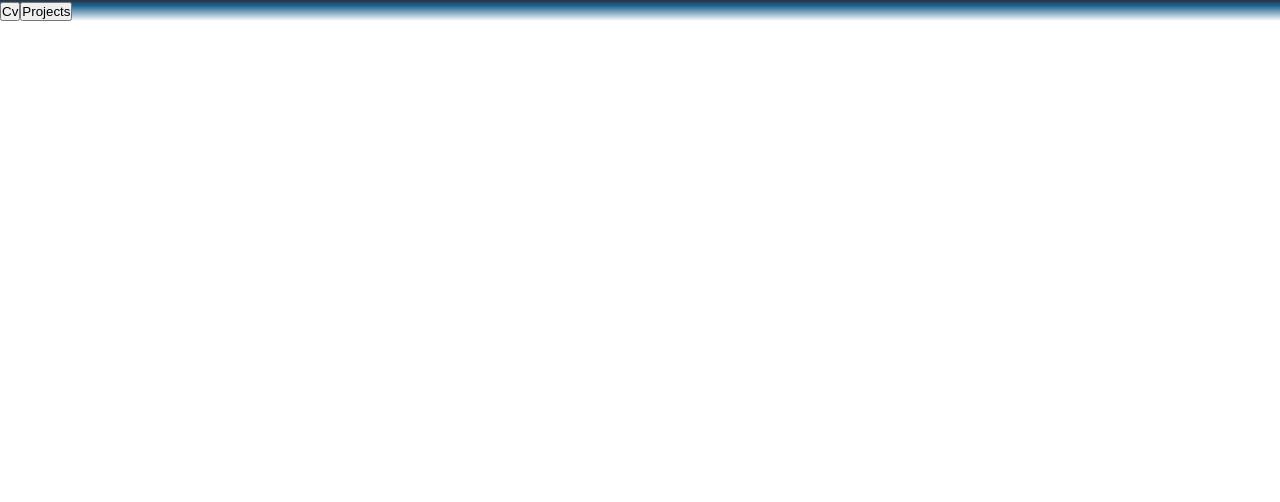
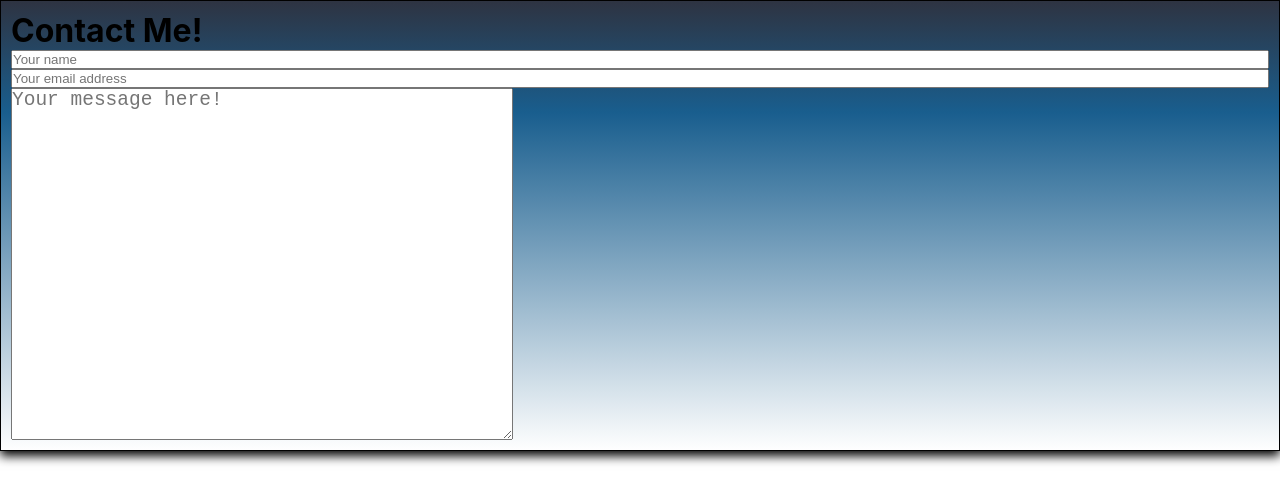
Before and after one commit to Kwarn/portfolio, a React (Create React App) app: page /contact in a window 1280 px wide. Before the commit this address led to /. Shown: the top 502 px of the page. Built offline with nearby package versions, Linux system fonts and the light colour scheme.

Commit message:
Working on contact form

```diff
--- a/src/App.js
+++ b/src/App.js
@@ -3,6 +3,7 @@ import { Route, Switch, Redirect } from 'react-router-dom'
 
 import Home from './containers/Home/Home'
 import ProjectsOverview from './containers/projects/ProjectsOverview/ProjectsOverview'
+import Contact from './containers/contact/contact'
 import classes from './App.module.css'
 
 const Cv = React.lazy(() => import('./components/cv/cv'))
@@ -26,6 +27,14 @@ const App = props => {
           </Suspense>
         )}
       />
+      <Route
+        path="/contact"
+        render={() => (
+          <Suspense>
+            <Contact />
+          </Suspense>
+        )}
+      />
       <Route path="/" exact component={Home} />
       <Redirect to="/" />
     </Switch>
--- a/src/containers/Home/Home.js
+++ b/src/containers/Home/Home.js
@@ -10,6 +10,9 @@ const Home = props => {
       <Link to='/projects'>
         <button>Projects</button>
       </Link>
+      <Link to='/contact'>
+        <button>Contact</button>
+      </Link>
     </div>
   )
 }
--- /dev/null
+++ b/src/containers/contact/contact.js
@@ -0,0 +1,19 @@
+import React from 'react'
+import classes from './contact.module.css'
+
+const Contact = props => {
+  const submitHandler = () => {}
+
+  return (
+    <div className={classes.Contact}>
+      <h1> Contact Me!</h1>
+      <form className={classes.Form} onSubmit={submitHandler}>
+        <input placeholder="Your name" />
+        <input placeholder="Your email address" />
+        <textarea className={classes.TextBox} placeholder="Your message here!"/>
+      </form>
+    </div>
+  )
+}
+
+export default Contact
--- /dev/null
+++ b/src/containers/contact/contact.module.css
@@ -0,0 +1,19 @@
+.Contact {
+  height: 100%;
+  border: 1px solid rgb(0, 0, 0);
+  box-shadow: 0 5px 10px rgb(0, 0, 0);
+  padding: 10px;
+}
+
+.Form {
+  display: flex;
+  flex-direction: column;
+}
+
+.TextBox {
+  font-size: 1.5em;
+  text-align: left;
+  /* overflow: scroll; */
+  width: 500px;
+  height: 350px;
+}
```
